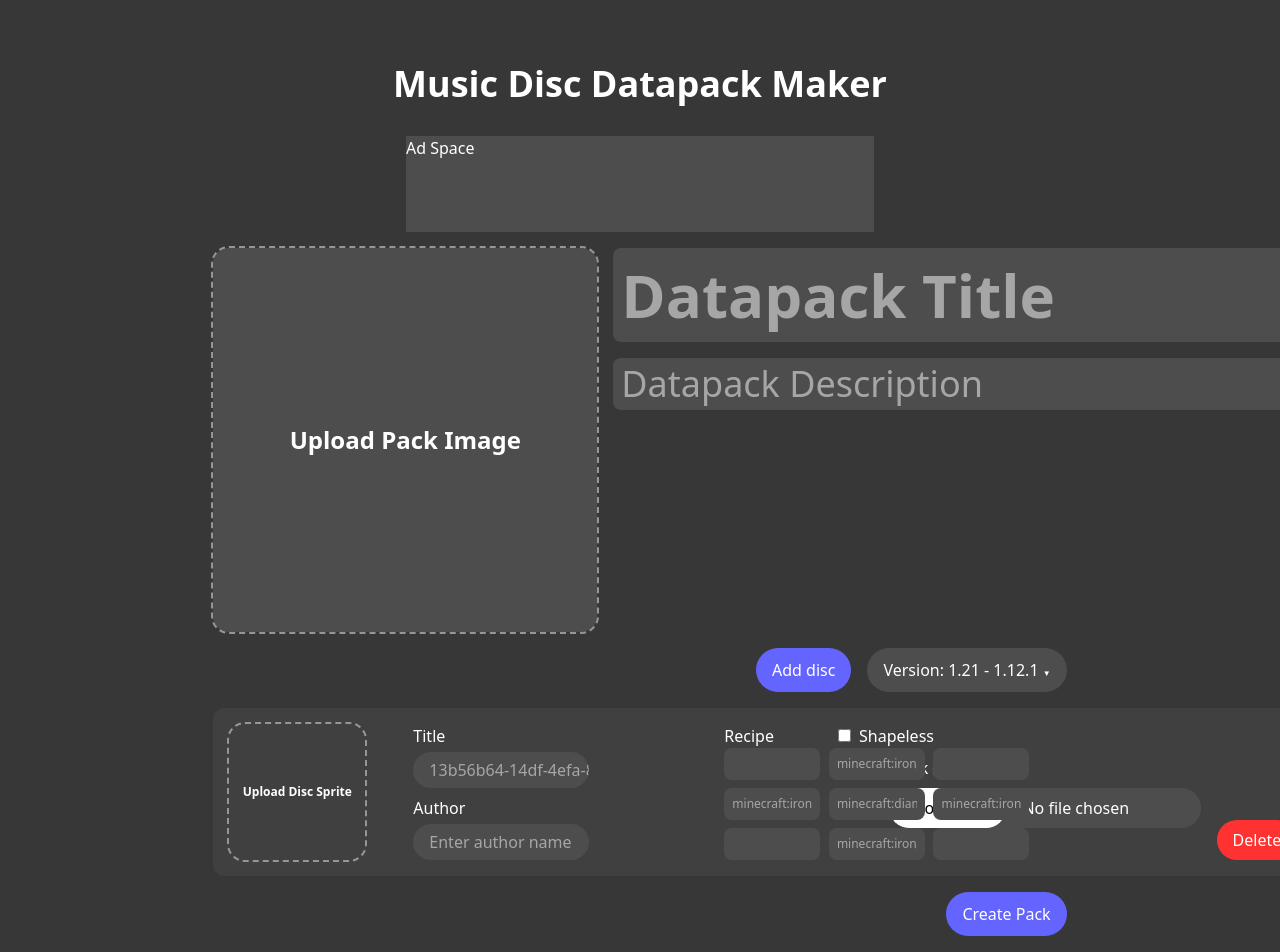
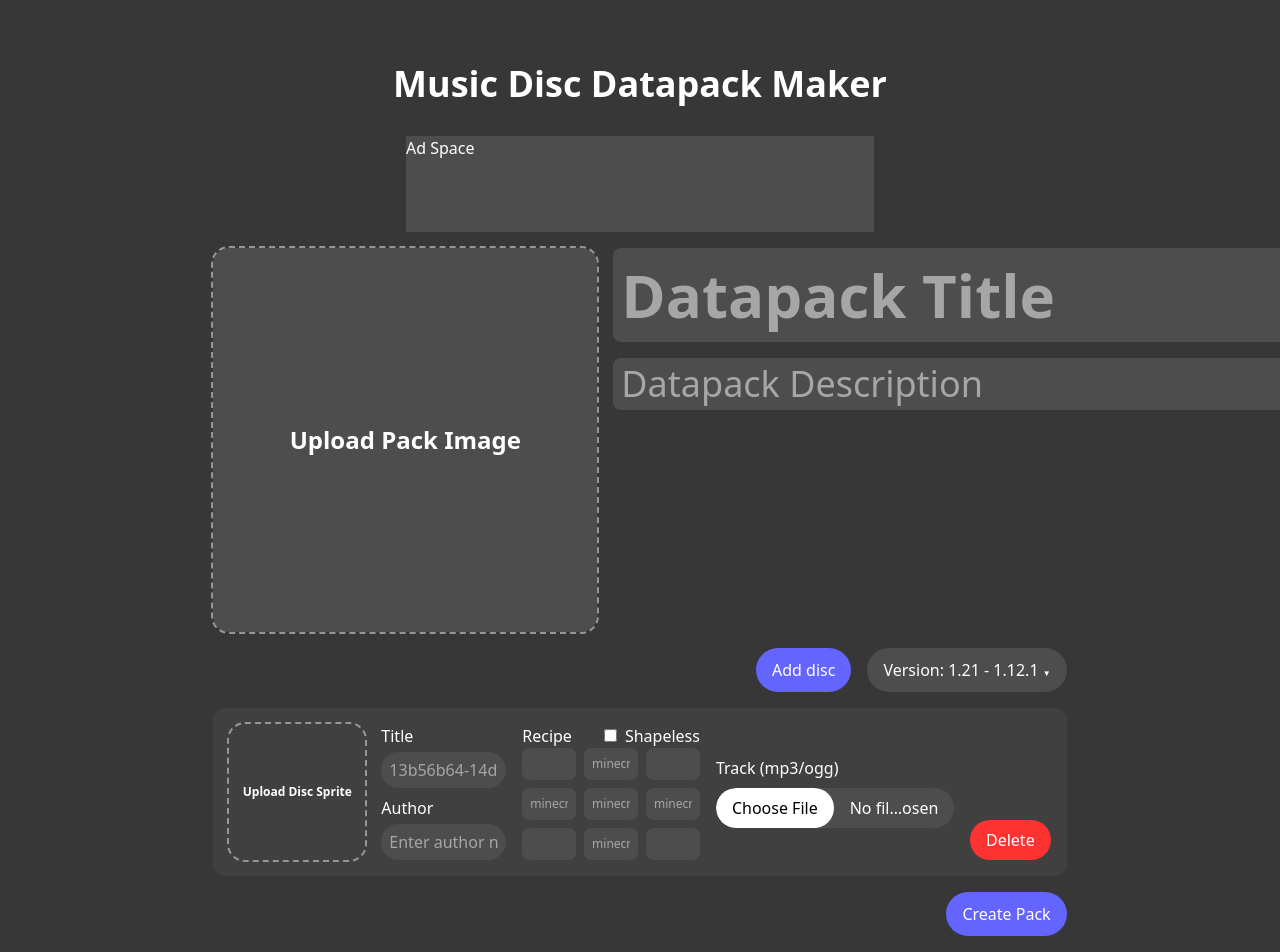
Before and after one commit to tianye-chen/disc-datapack-maker, a React (Vite) app: page / in a window 1280 px wide. Shown: the top 952 px of the page. Built offline with nearby package versions, Linux system fonts and the light colour scheme.

Commit message:
improve recipe disc item display

```diff
--- a/src/Components/DiscItem.jsx
+++ b/src/Components/DiscItem.jsx
@@ -1,8 +1,7 @@
 import { UploadBox } from "./UploadBox";
 import { useEffect, useState } from "react";
 
-export const DiscItem = ({id, signal, onCollect, onRemove}) => {
-  const [recipeIsShapeless, setRecipeIsShapeless] = useState(false);
+export const DiscItem = ({ id, signal, onCollect, onRemove }) => {
   const [title, setTitle] = useState(id);
   const [author, setAuthor] = useState("");
   const [recipe, setRecipe] = useState([
@@ -16,42 +15,50 @@ export const DiscItem = ({id, signal, onCollect, onRemove}) => {
     "minecraft:iron_ingot",
     "",
   ]);
+  const [recipeIsShapeless, setRecipeIsShapeless] = useState(false);
+  const [recipeIsDefault, setRecipeIsDefault] = useState(true);
   const [trackFile, setTrackFile] = useState(null);
   const [discImage, setDiscImage] = useState(null);
 
   const handleRecipeChange = (index, value) => {
+    if (recipeIsDefault) {
+      setRecipeIsDefault(false);
+      setRecipe(["", "", "", "", "", "", "", "", ""]);
+    }
+
     const newRecipe = [...recipe];
     newRecipe[index] = value;
     setRecipe(newRecipe);
-  }
+  };
 
   useEffect(() => {
-    onCollect(
-      id,
-      {
+    onCollect(id, {
       title,
       author,
       recipe,
       recipeIsShapeless,
       trackFile,
-        discImage
-      }
-    )
-  }, [signal])
+      discImage,
+    });
+  }, [signal]);
 
   return (
     <div class="flew-row flex w-full justify-between gap-4 rounded-xl bg-card-bg p-4">
-      <div class="flex flex-row gap-12">
+      <div class="flex flex-row gap-4">
         <div class="">
-          <UploadBox uploadMessage={"Upload Disc Sprite"} size="small" onFileUpload={setDiscImage}/>
+          <UploadBox
+            uploadMessage={"Upload Disc Sprite"}
+            size="small"
+            onFileUpload={setDiscImage}
+          />
         </div>
 
         <div class="flex flex-col gap-2">
-          <div class="max-w-2/3">
+          <div class="">
             Title
             <div class="mt-1 overflow-hidden rounded-full bg-upload-bg px-2 py-1.5 outline-2 outline-transparent transition-all duration-300 ease-in-out focus-within:outline-outline">
               <input
-                class="mx-2 outline-none"
+                class="w-full outline-none"
                 type="text"
                 placeholder={id}
                 onChange={(e) => setTitle(e.target.value)}
@@ -59,11 +66,11 @@ export const DiscItem = ({id, signal, onCollect, onRemove}) => {
             </div>
           </div>
 
-          <div class="max-w-2/3">
+          <div class="">
             Author
             <div class="mt-1 overflow-hidden rounded-full bg-upload-bg px-2 py-1.5 outline-2 outline-transparent transition-all duration-300 ease-in-out focus-within:outline-outline">
               <input
-                class="mx-2 outline-none"
+                class="w-full outline-none"
                 type="text"
                 placeholder="Enter author name"
                 onChange={(e) => setAuthor(e.target.value)}
@@ -71,9 +78,10 @@ export const DiscItem = ({id, signal, onCollect, onRemove}) => {
             </div>
           </div>
         </div>
+      </div>
 
-        <div class="relative">
-          <div class="flex w-max flex-row gap-16">
+      <div class="w-3/11">
+        <div class="flex w-max flex-row gap-8">
           Recipe
           <label class="cursor-pointer select-none">
             <input
@@ -84,34 +92,38 @@ export const DiscItem = ({id, signal, onCollect, onRemove}) => {
             <span>Shapeless</span>
           </label>
         </div>
-          <div class="absolute top-6 grid w-full grid-cols-3 grid-rows-3 gap-x-26 gap-y-2">
+        <div class="grid w-full grid-cols-3 grid-rows-3 gap-x-2 gap-y-2">
           {recipe.map((item, i) => (
-              <div class="group grid h-8 w-24 place-items-center overflow-hidden rounded-lg border-outline bg-upload-bg px-2 text-xs outline-2 outline-transparent transition-all duration-300 ease-in-out focus-within:z-10 focus-within:w-42 focus-within:outline-white">
+            <div class="relative h-8 w-full">
+              <div class="group absolute grid h-8 min-w-full w-full place-items-center overflow-hidden rounded-lg border-outline bg-upload-bg px-2 text-xs outline-2 outline-transparent transition-all duration-300 ease-in-out focus-within:z-10 focus-within:w-42 focus-within:outline-white">
                 <input
+                  key={i}
                   class="w-full outline-none"
-                  text="text"
+                  type="text"
                   placeholder={item}
-                  onChange={(e) => {handleRecipeChange(i, e.target.value)}}
+                  onChange={(e) => {
+                    handleRecipeChange(i, e.target.value);
+                  }}
                 />
+              </div>
             </div>
           ))}
         </div>
       </div>
-      </div>
 
-      <div class="flex flex-col justify-center ml-8">
+      <div class="flex flex-col justify-center max-w-2/5">
         Track {"(mp3/ogg)"}
         <input
           type="file"
           onChange={(e) => setTrackFile(e.target.files[0])}
-          class="hover:bg-primary-hover cursor-pointer rounded-full mt-2 bg-upload-bg transition-all duration-300 ease-in-out file:w-fit file:cursor-pointer file:rounded-full file:bg-white file:px-4 file:py-2 file:mr-4 file:text-black hover:file:bg-upload-button-hover hover:file:text-white file:transition-all file:duration-300 file:ease-in-out"
+          class="w-full hover:bg-primary-hover mt-2 cursor-pointer rounded-full bg-upload-bg pr-2 transition-all duration-300 ease-in-out file:mr-4 file:w-fit file:cursor-pointer file:rounded-full file:bg-white file:px-4 file:py-2 file:text-black file:transition-all file:duration-300 file:ease-in-out hover:file:bg-upload-button-hover hover:file:text-white"
           accept=".mp3, .ogg"
         ></input>
       </div>
 
       <div class="flex items-end">
         <div
-          class="cursor-pointer rounded-full bg-bad px-4 py-2 hover:bg-bad-hover transition-all duration-300 ease-in-out"
+          class="cursor-pointer rounded-full bg-bad px-4 py-2 transition-all duration-300 ease-in-out hover:bg-bad-hover"
           onClick={() => onRemove(id)}
         >
           Delete
--- a/src/Pages/DiscPackMaker.jsx
+++ b/src/Pages/DiscPackMaker.jsx
@@ -1,4 +1,4 @@
-import { useCallback, useEffect, useRef, useState } from "react"
+import { useCallback, useEffect, useRef, useState, version } from "react"
 import { DiscItem } from "../Components/DiscItem"
 import { Dropdown } from "../Components/Dropdown"
 import { UploadBox } from "../Components/UploadBox"
@@ -44,7 +44,13 @@ export const DiscPackMaker = () => {
 
     useEffect(() => {
         if (isCreatingPack.current) {
-            createPack(customDiscs)
+            createPack({
+                version: selectedVersion,
+                packTitle: packTitle,
+                packDesc: packDesc,
+                packImage: packImage,
+                discs: customDiscs
+            })
             isCreatingPack.current = false
         }
     }, [customDiscs])
--- a/src/index.css
+++ b/src/index.css
@@ -6,7 +6,7 @@
   --color-primary: rgba(100, 100, 255);
 
   --color-upload-bg: rgba(77, 77, 77 ,1);
-  --color-upload-hover: rgba(45, 45, 45, 1);
+  --color-upload-hover: rgba(45, 45, 45, 0.55);
   --color-upload-border: rgba(150, 150, 150, 1);
   --color-upload-button-hover: rgba(120, 120, 255, 1);
 
--- a/src/lib/PackSetup.js
+++ b/src/lib/PackSetup.js
@@ -1,4 +1,5 @@
 export const createPack = (data) => {
+  console.log("Hello from createPack!")
   console.log(data)
 }
 
```
Lines whose indentation alone changed are shown as unchanged.
